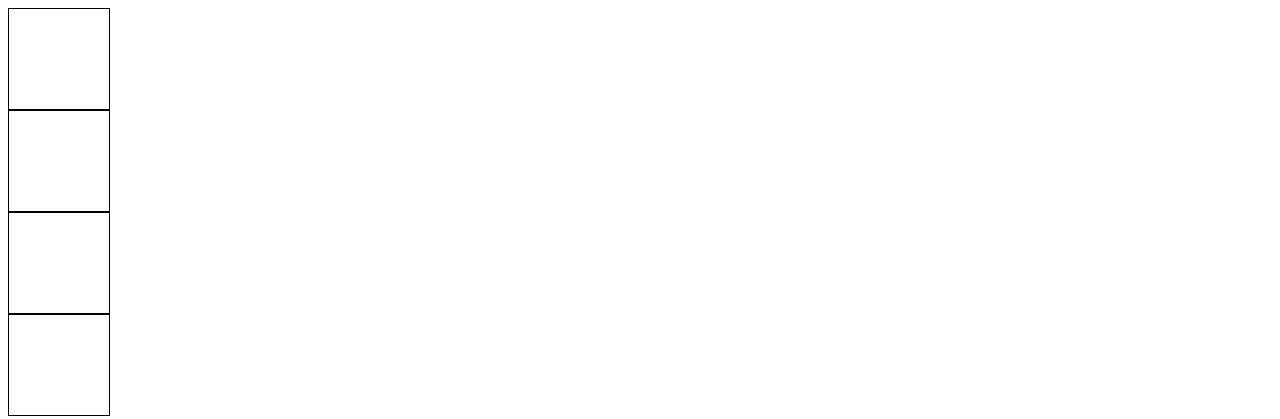
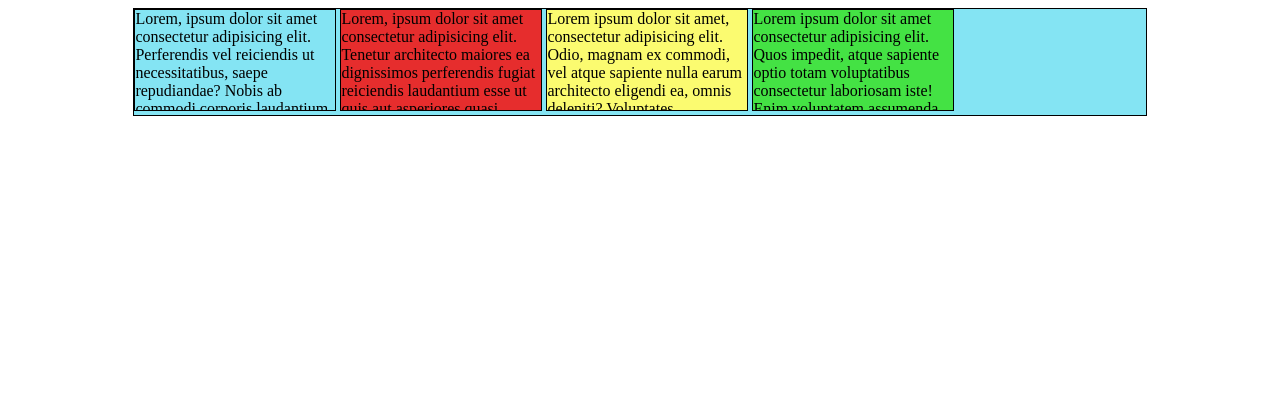
Before and after one commit to arthur-luc/projeto_unicsul, a plain HTML site: page index.html in a window 1280 px wide. Drawn offline with Linux system fonts and the light colour scheme.

Commit message:
Estilização da página

```diff
--- a/index.html
+++ b/index.html
@@ -8,11 +8,11 @@
     <link rel="stylesheet" href="style.css">
 </head>
 <body>
-    <article>
-        <section></section>
-        <section></section>
-        <section></section>
-        <section></section>
-    </article>
+    <div class="azul" id="container">
+        <div class="bloco azul">Lorem, ipsum dolor sit amet consectetur adipisicing elit. Perferendis vel reiciendis ut necessitatibus, saepe repudiandae? Nobis ab commodi corporis laudantium odio dolores quo minus, aperiam nostrum! Optio dolorem ad, totam velit consequatur suscipit nemo. Consectetur temporibus veniam iusto dolor repellendus ratione voluptatem qui! Similique consectetur assumenda iusto tenetur repellendus. Tempora.</div>
+        <div class="bloco vermelho">Lorem, ipsum dolor sit amet consectetur adipisicing elit. Tenetur architecto maiores ea dignissimos perferendis fugiat reiciendis laudantium esse ut quis aut asperiores quasi voluptas ipsa reprehenderit quae sint, exercitationem soluta. Dolores possimus voluptas quae debitis, culpa amet accusantium neque fugiat nam, quod sequi vitae enim iste impedit esse sit aperiam.</div>
+        <div class="bloco amarelo">Lorem ipsum dolor sit amet, consectetur adipisicing elit. Odio, magnam ex commodi, vel atque sapiente nulla earum architecto eligendi ea, omnis deleniti? Voluptates accusantium sit vel est nisi blanditiis natus adipisci, itaque necessitatibus, esse numquam sunt vitae laborum quos. Quia assumenda ducimus dolorem esse, iure facere praesentium eveniet? Reprehenderit, nobis.</div>
+        <div class="bloco verde">Lorem ipsum dolor sit amet consectetur adipisicing elit. Quos impedit, atque sapiente optio totam voluptatibus consectetur laboriosam iste! Enim voluptatem assumenda veritatis tenetur. Fugit fuga reiciendis quos nemo corrupti accusamus laborum nesciunt, autem aspernatur aliquid sed obcaecati repudiandae ab minus veniam vitae, voluptates cupiditate mollitia illo debitis modi. Velit, nesciunt!</div>
+    </div>
 </body>
 </html>
--- a/style.css
+++ b/style.css
@@ -1,5 +1,29 @@
-section {
-    width: 100px;
+.bloco {
+    width: 200px;
     height: 100px;
     border: black solid 1px;
+    display: inline-block;
+    overflow: auto;
 }
+
+#container {
+    border: black solid 1px;
+    width: 80%;
+    margin: 0 auto;
+}
+
+.azul {
+    background-color: rgb(132, 228, 243);
+}
+
+.vermelho {
+    background-color: rgb(230, 45, 45);
+}
+
+.amarelo {
+    background-color: rgb(251, 251, 112);
+}
+
+.verde {
+    background-color: rgb(68, 226, 68);
+}
```
